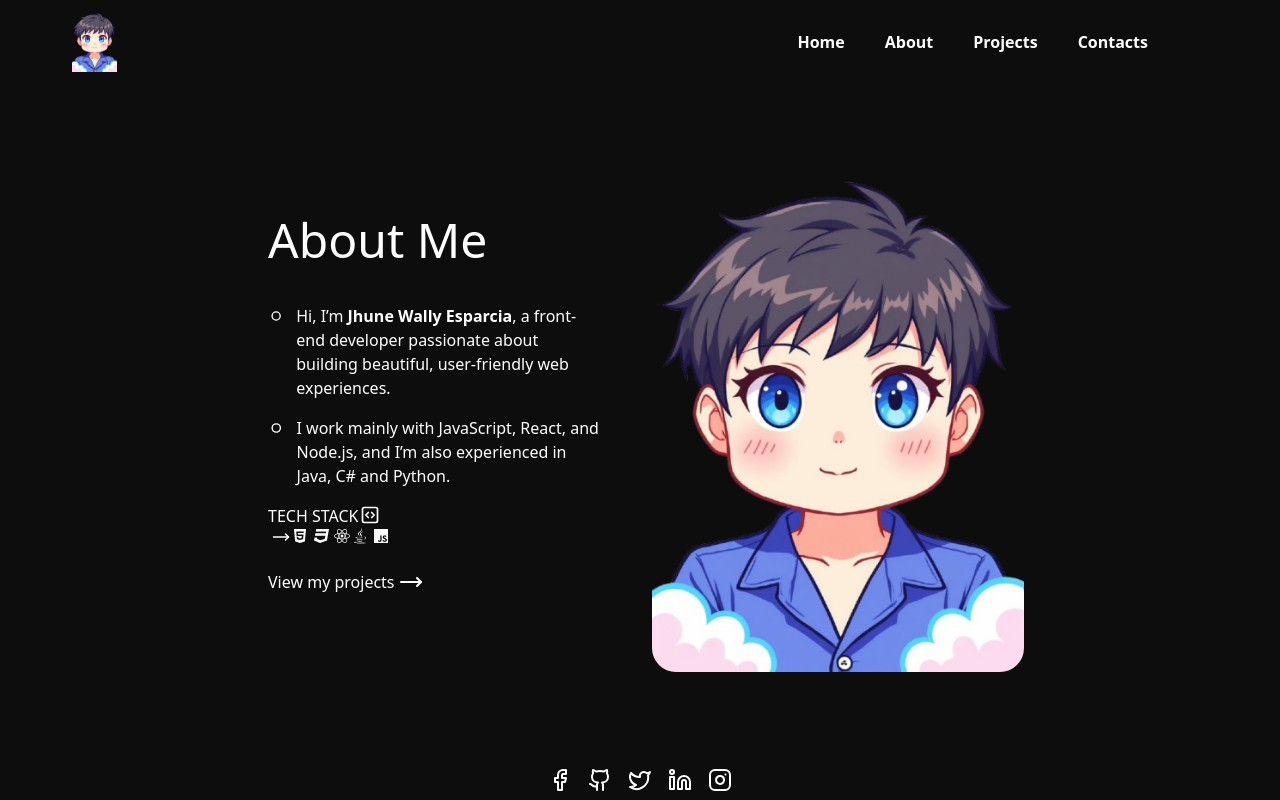
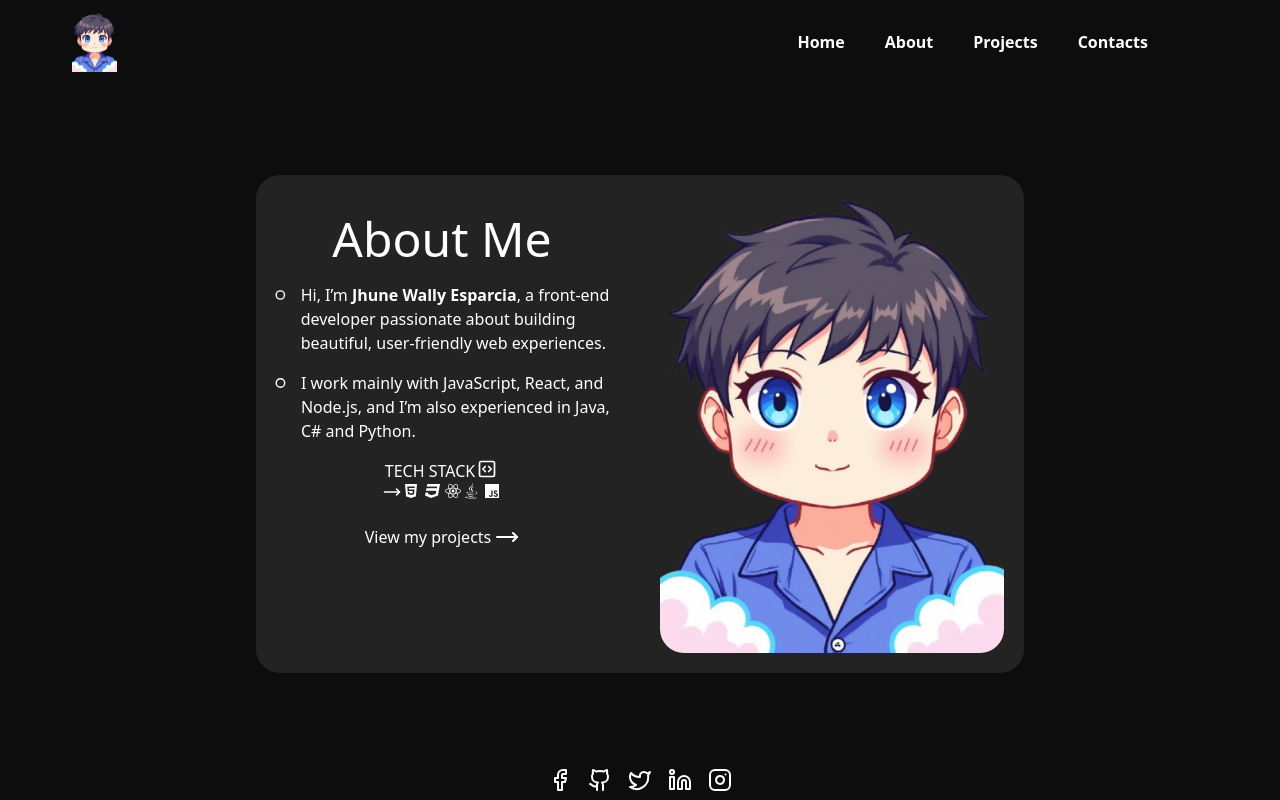
Before and after one commit to jwesparcia/portfolio-new, a React (Vite) app: page /about in a window 1280 px wide. Built offline with nearby package versions, Linux system fonts and the light colour scheme; a web font is replaced by a local one.

Commit message:
initial commit

```diff
--- a/src/components/ProjectCard.jsx
+++ b/src/components/ProjectCard.jsx
@@ -9,9 +9,9 @@ const ProjectCard = ({
   githubUrl,
 }) => {
   return (
-    <div className="font-bitcount max-w-[20rem]">
-      <details className="border-2 rounded-3xl p-5   w-auto">
-        <summary className="md:text-3xl text-[1rem] cursor-pointer max-w-[20rem]">{title}</summary>
+    <div className="font-bitcount w-[20rem] md:w-3xl">
+      <details className="border-2 rounded-3xl p-5 w-auto">
+        <summary className="md:text-3xl text-[1rem] cursor-pointer ">{title}</summary>
         <div className="font-light md:text-[1rem] text-[0.8rem]">
           <div className="mt-2  w-auto">
             <p className="">{description}</p>
--- a/src/pages/About.jsx
+++ b/src/pages/About.jsx
@@ -5,13 +5,13 @@ import { SquareCode } from "lucide-react";
 import { Link } from "react-router-dom";
 const About = () => {
   return (
-    <div className="flex">
-      <div className="-red-400 w-auto ml-auto mr-auto text-left grid md:grid-cols-2 md:w-3xl  space-x-10">
-        <div className="font-bitcount pl-3 font-medium ">
-          <div className="text-2xl md:text-5xl my-10">
+    <div className="flex bg-[#242323] rounded-3xl m-5 md:m-0">
+      <div className="-red-400 w-auto ml-auto mr-auto text-left grid md:grid-cols-2 md:w-3xl  md:space-x-3">
+        <div className="font-bitcount px-4 font-medium  ">
+          <div className="text-3xl  md:text-5xl mt-10 mb-5 text-center">
             <h1>About Me</h1>
           </div>
-          <div className="mb-4 flex">
+          <div className="mb-4  flex">
             <CircleSmall className="w-12 mr-3" />
             <p className="text-[0.9rem] md:text-[1rem]">
               Hi, I’m <span className="font-bold">Jhune Wally Esparcia</span>, a
@@ -26,9 +26,9 @@ const About = () => {
               experienced in Java, C# and Python.
             </p>
           </div>
-          <div className=" w-2xs my-4 ">
+          <div className=" w-2xs my-4 flex flex-col ml-auto mr-auto items-center ">
             <div className="flex">
-              <h2>TECH STACK</h2> <SquareCode className="h-5 mt-[0.5px]" />
+              <h2>TECH STACK</h2> <SquareCode className="h-5 mt-[0.5px] " />
             </div>
             <div className="flex">
               <div className="mt-0">
@@ -43,12 +43,12 @@ const About = () => {
           </div>
 
           <div className="">
-            <Link to={"/projects"} className="flex">
+            <Link to={"/projects"} className="flex justify-center">
               <h1 className="mr-1">View my projects</h1> <MoveRight />
             </Link>
           </div>
         </div>
-        <div className=" pl-3">
+        <div className="m-5">
           <div>
             <img
               src="./images/me.png"
--- a/src/pages/Contact.jsx
+++ b/src/pages/Contact.jsx
@@ -1,12 +1,17 @@
 import React from 'react'
 import ContactForm from '../components/ContactForm'
+import { MoveLeft } from 'lucide-react'
+import { Link } from 'react-router-dom'
 const Contact = () => {
   return (
-    <div className=' md:w-3xl ml-auto mr-auto font-bitcount w-auto p-5 '>
-      <div className='text-[2rem] md:text-5xl font-bitcount text-center  mb-3'>
+    <div className=' md:w-3xl ml-auto mr-auto font-bitcount w-auto md:p-0 p-5 '>
+      <div className="flex text-[1rem] md:text-[1.2rem]">
+          <Link to={"/"} className="flex cursor-pointer"><span className="mr-2"><MoveLeft className="md:size-7 md: size-5.5 "/></span>Back to home  </Link>
+        </div>
+      <div className='text-[2rem] md:text-5xl font-bitcount text-center '>
         <h1>Contact me</h1>
       </div>
-      <div className=' mb-3'>
+      <div className=' '>
         <p>Get in touch or shoot me an email directly on <span className='font-bold'>jhuneesparcia1@gmail.com</span> </p>
       </div>
 
--- a/src/pages/Projects.jsx
+++ b/src/pages/Projects.jsx
@@ -1,12 +1,14 @@
 import React from "react";
 import ProjectCard from "../components/ProjectCard";
 import { MoveRight } from "lucide-react";
+import { MoveLeft } from "lucide-react";
 import { Link } from "react-router-dom";
 const Projects = () => {
   return (
     <div className="">
-      <div className="md:w-3xl w-auto mr-auto ml-auto p-4 md:p-0">
-        <div className="font-bitcount py-5 font-bold text-[2rem] md:text-5xl text-center">
+      <div className="md:w-3xl w-auto mr-auto ml-auto p-4 md:p-0 font-bitcount">
+
+        <div className=" py-5 font-bold text-[2rem] md:text-5xl text-center">
           <h1>My Projects</h1>
         </div>
         <div className="space-y-3 mb-2">
```
